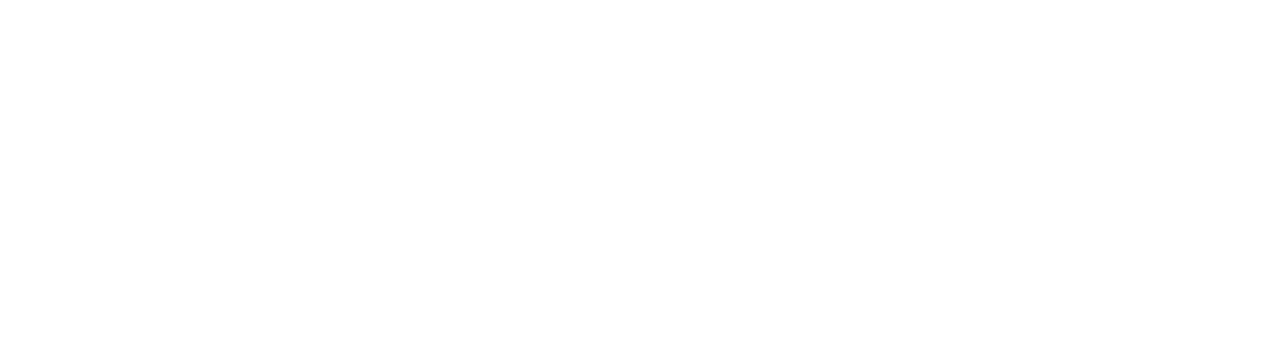
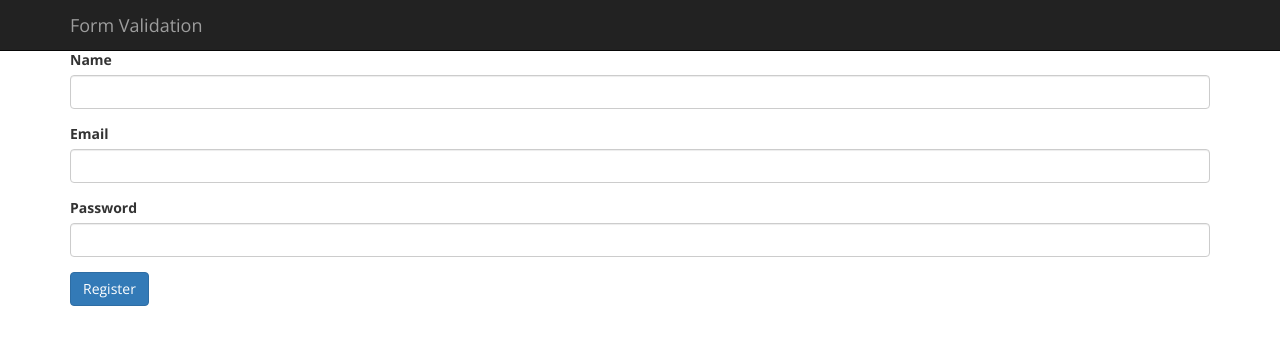
Before and after one commit to AdiyamGN/angular_form_validation, a plain HTML site: page index.html in a window 1280 px wide. Drawn offline with nearby package versions, Linux system fonts and the light colour scheme.

Commit message:
added a form in the index html and also added a css folder and main.css to style the index.html

```diff
--- /dev/null
+++ b/css/main.css
@@ -0,0 +1,11 @@
+* {
+	box-sizing: border-box;
+}
+
+body {
+	font-family: 'Open Sans', sans-serif;
+}
+
+.main-content {
+	margin-top: 50px;
+}
--- a/index.html
+++ b/index.html
@@ -3,10 +3,48 @@
 <head>
 	<meta charset="UTF-8">
 	<title>Angular Form Validation</title>
+
+	<!-- Bootstrap style -->
 	<link rel="stylesheet" href="bower_components/bootstrap/dist/css/bootstrap.min.css">
+	<!-- google font -->
+	<link rel="stylesheet" href="https://fonts.googleapis.com/css?family=Open+Sans:400,300,700">
+	<!--Custom Style -->
+	<link rel="stylesheet" href="css/main.css">
 
 </head>
 <body>
+
+	<nav class="navbar navbar-inverse navbar-fixed-top">
+		<div class="container">
+			<div class="navbar-header">
+				<a href="#" class="navbar-brand">Form Validation</a>
+			</div>
+		</div>
+	</nav>
+
+	<div class="container main-content">
+		<form>
+			<div class="form-group">
+				<label for="name">Name</label>
+				<input type="text" class="form-control" id="name">
+			</div>
+
+			<div class="form-group">
+				<label for="email">Email</label>
+				<input type="email" class="form-control" id="email">
+			</div>
+
+			<div class="form-group">
+				<label for="password">Password</label>
+				<input type="password" class="form-control" id="password">
+			</div>
+
+			<div class="form-group">
+				<button class="btn btn-primary">Register</button>
+			</div>
+
+		</form>
+	</div>
 
 
 	<script src="bower_components/angular/angular.min.js"></script>
```
